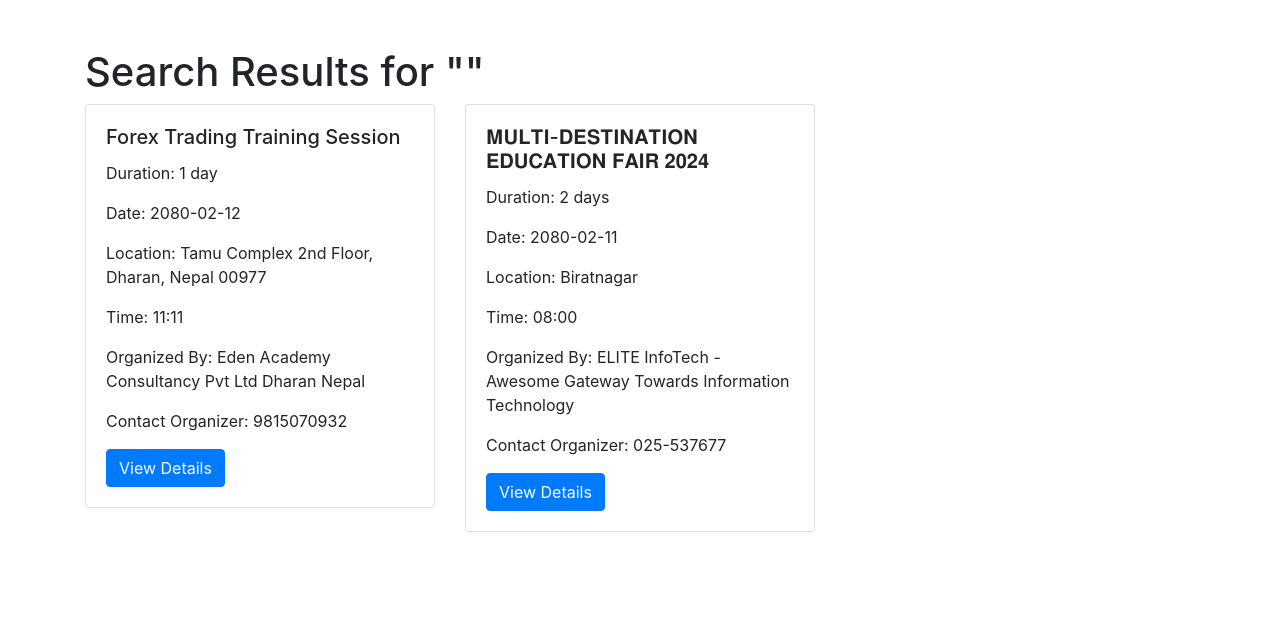
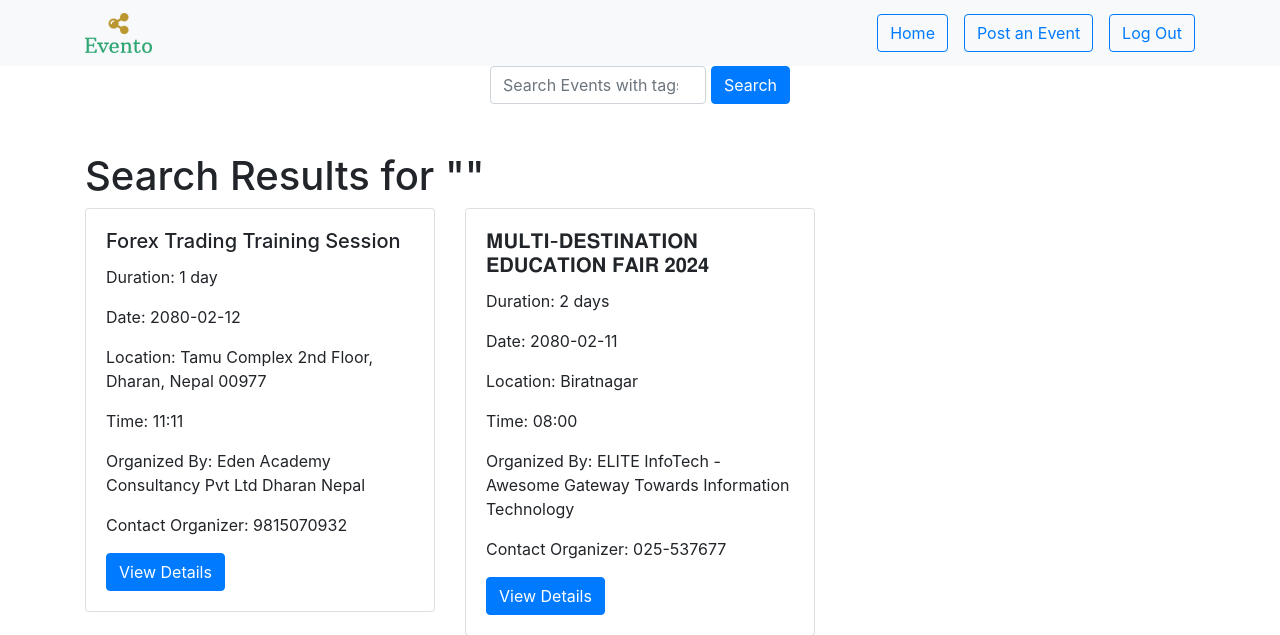
Before and after one commit to BibekRai44/Evento, a Flask app: template templates/search_results.html in a window 1280 px wide. Shown: the top 635 px of the page. Run offline with Flask 3, Linux system fonts and the light colour scheme; the template is opened without the code that fills it: values that come from a table or form of the project are taken from there, others are empty; some libraries are stand-ins or nearby versions.

Commit message:
added home button and search bar

```diff
--- a/templates/search_results.html
+++ b/templates/search_results.html
@@ -11,6 +11,40 @@
     </style>
 </head>
 <body>
+    <nav class="navbar navbar-expand-lg navbar-light bg-light">
+        <div class="container">
+            <a class="navbar-brand" href="{{url_for('dashboard')}}">
+                <img src="/static/logo/png/logo-no-background.png" height="40px" width="auto">
+            </a>
+            <button class="navbar-toggler" type="button" data-toggle="collapse" data-target="#navbarNav" aria-controls="navbarNav" aria-expanded="false" aria-label="Toggle navigation">
+                <span class="navbar-toggler-icon"></span>
+            </button>
+            <div class="collapse navbar-collapse justify-content-end" id="navbarNav">
+                <ul class="navbar-nav">
+                    <li class="nav-item mr-3">
+                        <button class="btn btn-outline-primary"><a href="{{url_for('dashboard')}}">Home</a></button>
+                    </li>
+                    <li class="nav-item mr-3">
+                        <button class="btn btn-outline-primary"><a href="{{url_for('post_event')}}">Post an Event</a></button>
+                    </li>
+                    <li class="nav-item">
+                        <button class="btn btn-outline-primary"><a href="{{url_for('logout')}}">Log Out</a></button>
+                    </li>
+                </ul>
+            </div>
+        </div>
+    </nav>
+    <div style="display: flex; justify-content: center;">
+        <div style="display: flex; justify-content: center;">
+            <form action="{{ url_for('search') }}" method="POST">
+                <div class="form-outline" data-mdb-input-init style="width: 300px; display: flex;">
+                    <input id="search-focus" type="search" class="form-control" name="search_query" placeholder="Search Events with tags" style="flex: 1;">
+                    <button type="submit" class="btn btn-primary" style="margin-left: 5px;">Search</button>
+                </div>
+            </form>
+
+        </div>
+    </div>
     <div class="container mt-5">
         <h1>Search Results for "{{ search_query }}"</h1>
         <div class="row">
```
